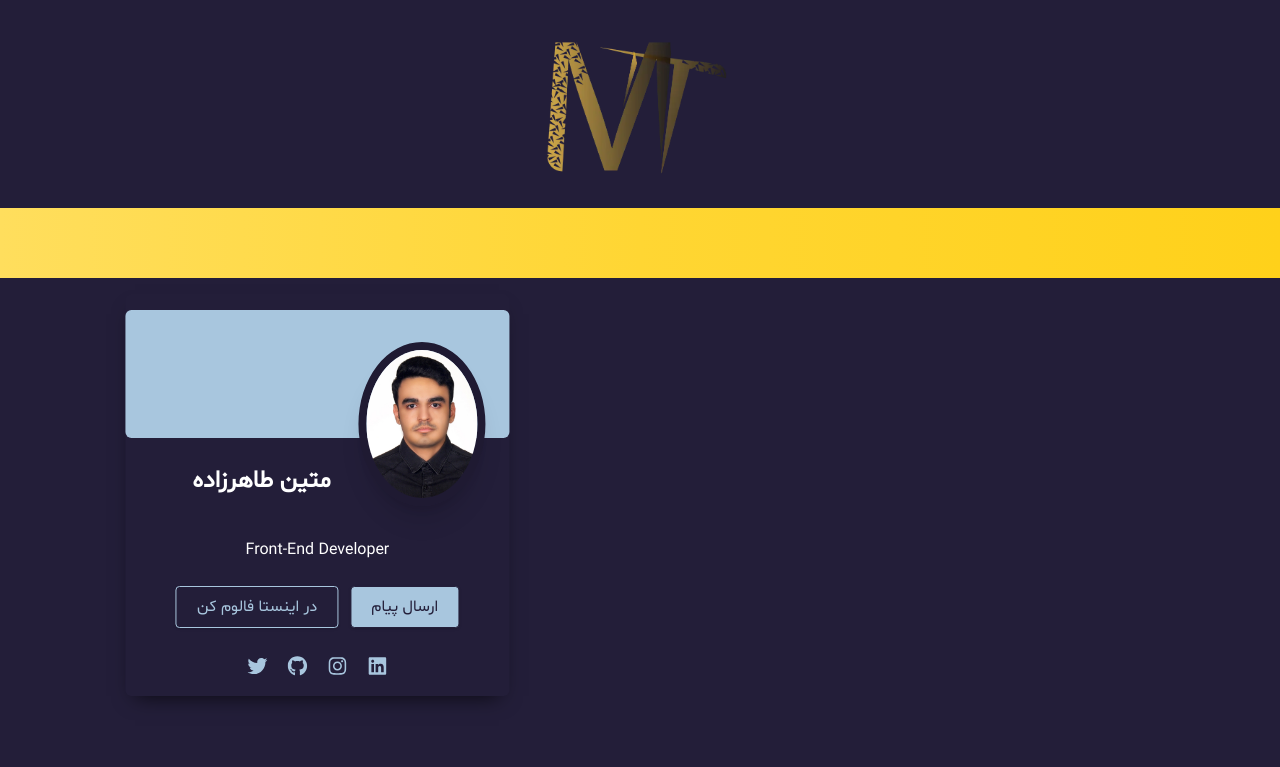
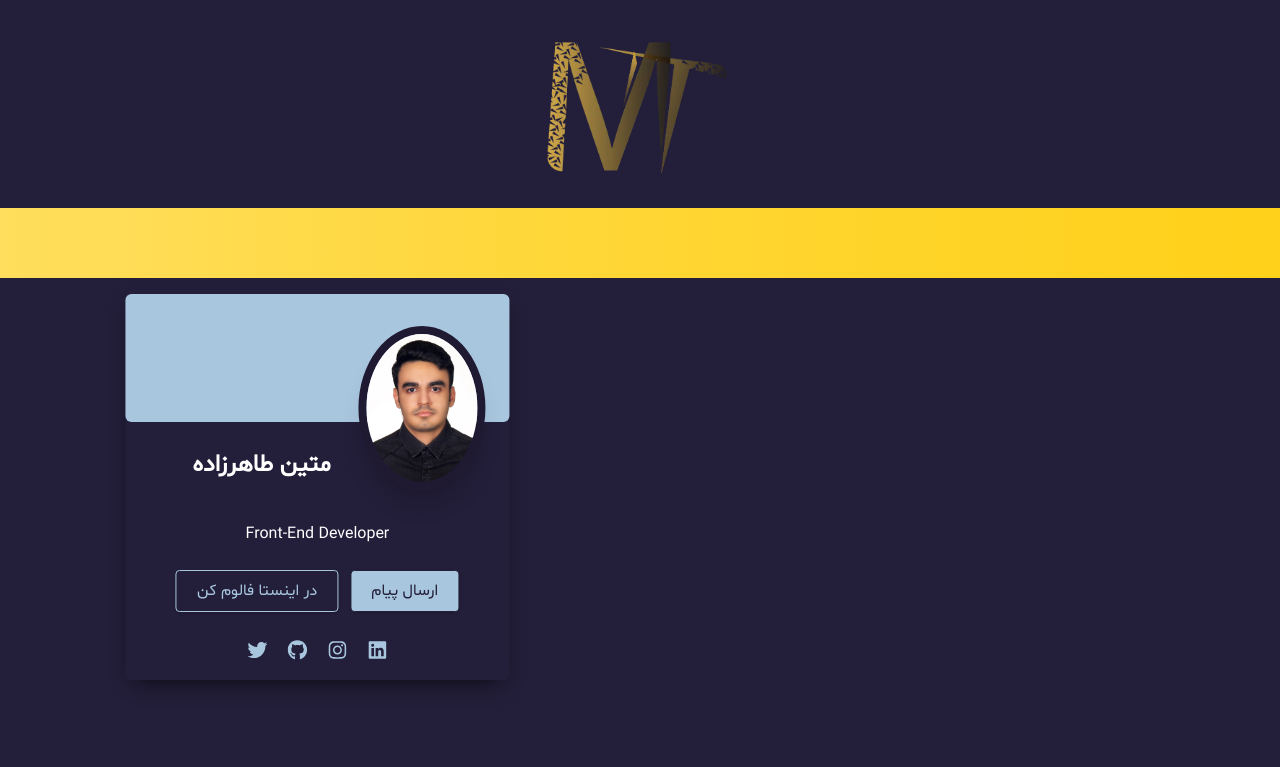
Before and after one commit to MatinT-SA/My-Personal-Website, a Next.js app: page / in a window 1280 px wide. Shown: the top 767 px of the page. Built offline with nearby package versions, Linux system fonts and the light colour scheme.

Commit message:
fixing pt for profile card

```diff
--- a/app/components/ProfileCard.js
+++ b/app/components/ProfileCard.js
@@ -17,7 +17,7 @@ export default function ProfileCard() {
         animationFillMode: "forwards",
       }}
     >
-      <div className="w-full max-w-sm mx-auto my-3 bg-purple-primary shadow-[0_10px_20px_-10px_rgba(0,0,0,0.75)] pt-4 pb-5 flex flex-col items-center relative rounded-md animate-float-profile">
+      <div className="w-full max-w-sm mx-auto my-2 bg-purple-primary shadow-[0_10px_20px_-10px_rgba(0,0,0,0.75)] pt-1 pb-5 flex flex-col items-center relative rounded-md animate-float-profile">
         {/* Cover Photo */}
         <div
           className="w-full h-32 rounded-md -mb-24"
```
